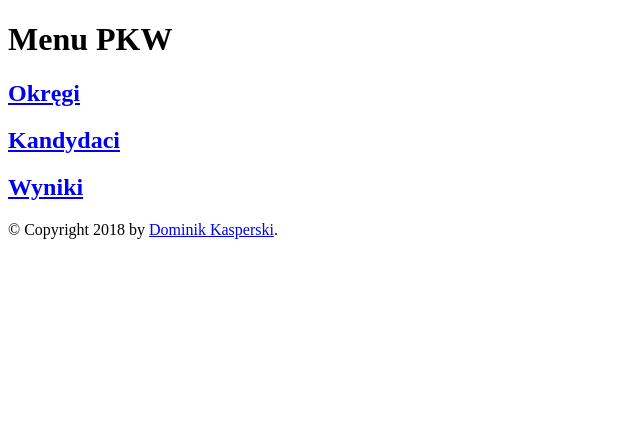
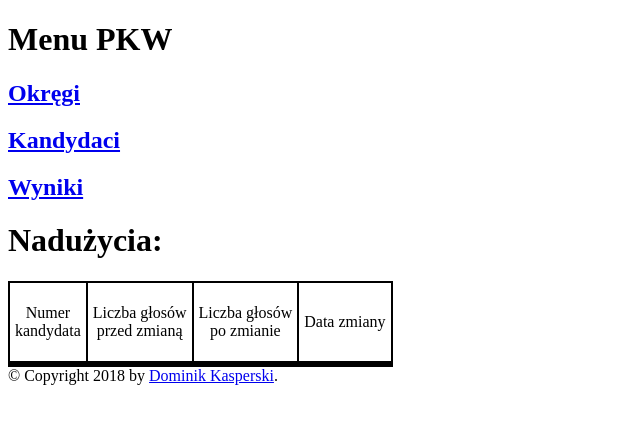
Before and after one commit to dodek08/kalkulator_v2, a Flask app: page /menu_pkw in a window 1280 px wide. Shown: the top 424 px of the page, without its empty margins (0-640 px from the left). Run offline with Flask 2, Linux system fonts and the light colour scheme; data that the repository does not hold is empty; some libraries are stand-ins or nearby versions.

Commit message:
dodanie obslugi naduzyc

```diff
--- a/kalkulator.py
+++ b/kalkulator.py
@@ -99,14 +99,18 @@ def protokol_obwod(numer):
 
 @app.route('/menu_pkw')
 def menu_pkw():
-    return render_template('menu_pkw.html')
+    conn=polacz()
+    kursor=conn.cursor()
+    kursor.execute("""SELECT * FROM liczenie_glosow_kandydaci""")
+    zmiany= kursor.fetchall()
+    conn.close()
+    return render_template('menu_pkw.html',zmiany=zmiany)
 
 @app.route('/okregi',methods=['GET', 'POST'])
 def okregi():
     form = forms.DodajOkreg(request.form)
     if request.method == 'POST' and form.validate():
         Okreg = {"lokalizacja":form.lokalizacja.data, "komisarz":form.komisarz.data}
-
         conn = polacz()
         kursor = conn.cursor()
         insert.okreg_wyborczy(kursor, Okreg["lokalizacja"],Okreg["komisarz"])
--- a/templates/menu_pkw.html
+++ b/templates/menu_pkw.html
@@ -9,3 +9,57 @@
      <h2><a href="wyniki">Wyniki</a></h2>
 
 {% endblock %}
+
+{% block akcja %}
+{% with messages = get_flashed_messages() %}
+  {% if messages %}
+    <ul class=flashes>
+    {% for message in messages %}
+      <li>{{ message }}</li>
+    {% endfor %}
+    </ul>
+  {% endif %}
+{% endwith %}
+{% endblock %}
+
+{% block content %}
+<h1>Nadużycia: </h1>
+<table >
+<tr>
+        <td>
+    <p> Numer<br> kandydata </p>
+</td>
+<td>
+    <p> Liczba głosów <br> przed zmianą</p>
+</td>
+
+<td>
+    <p> Liczba głosów <br> po zmianie</p>
+</td>
+
+<td>
+    <p> Data zmiany</p>
+</td>
+   <tr>
+   {% for zmiana in zmiany %}
+    <tr>
+        <td>
+    <p> {{zmiana[0]}}</p>
+</td>
+<td>
+    <p> {{zmiana[1]}}</p>
+</td>
+
+<td>
+    <p> {{zmiana[2]}}</p>
+</td>
+
+<td>
+    <p> {{zmiana[3]}}</p>
+</td>
+   {% endfor %}
+   <tr>
+</table>
+
+
+{% endblock %}
```
